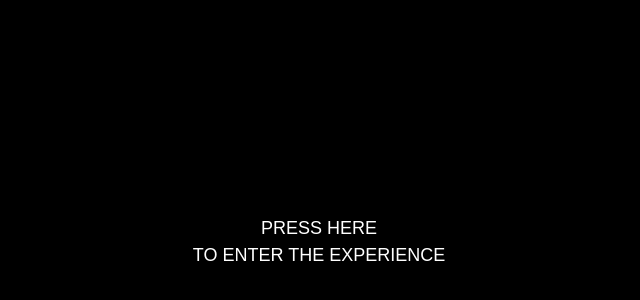
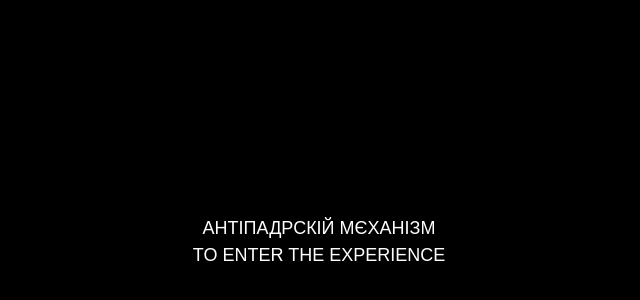
Before and after one commit to F1nderrr/_____, a plain HTML site: page index.html in a window 1280 px wide. Shown: the part 158-458 px from the top of the page, without its empty margins (321-961 px from the left). Drawn offline with nearby package versions, Linux system fonts and the light colour scheme.

Commit message:
Changed by GitHub

```diff
--- a/index.html
+++ b/index.html
@@ -27,7 +27,7 @@
                 text-transform: uppercase; font-family: Arial, Helvetica, sans-serif; font-weight: 400; line-height: 1.5em; font-size: large; white-space: nowrap;
                 user-select: none; pointer-events: none;
             ">
-            Press here
+            антіпадрскій мєханізм
             <br>
             to enter the experience
         </div>
```
